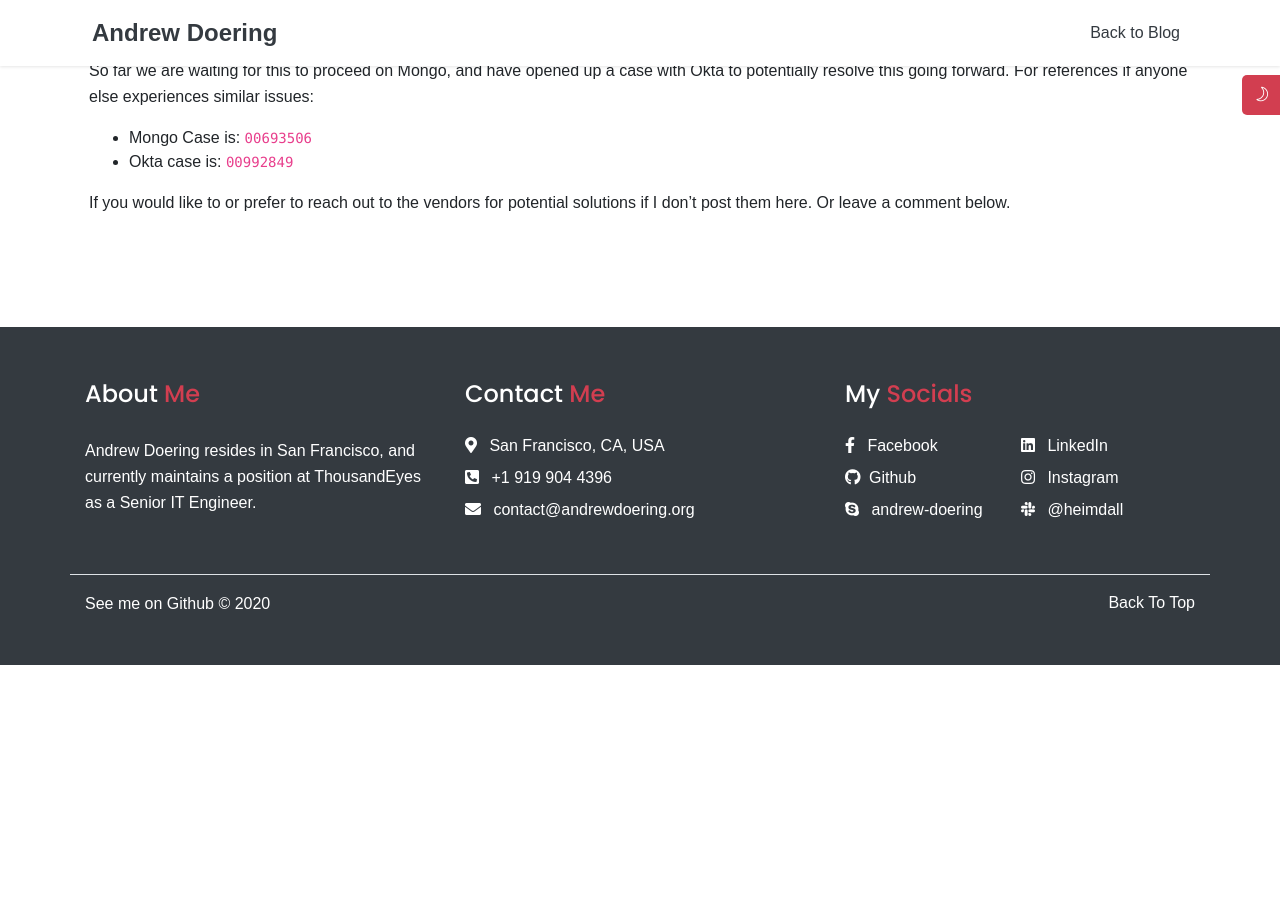
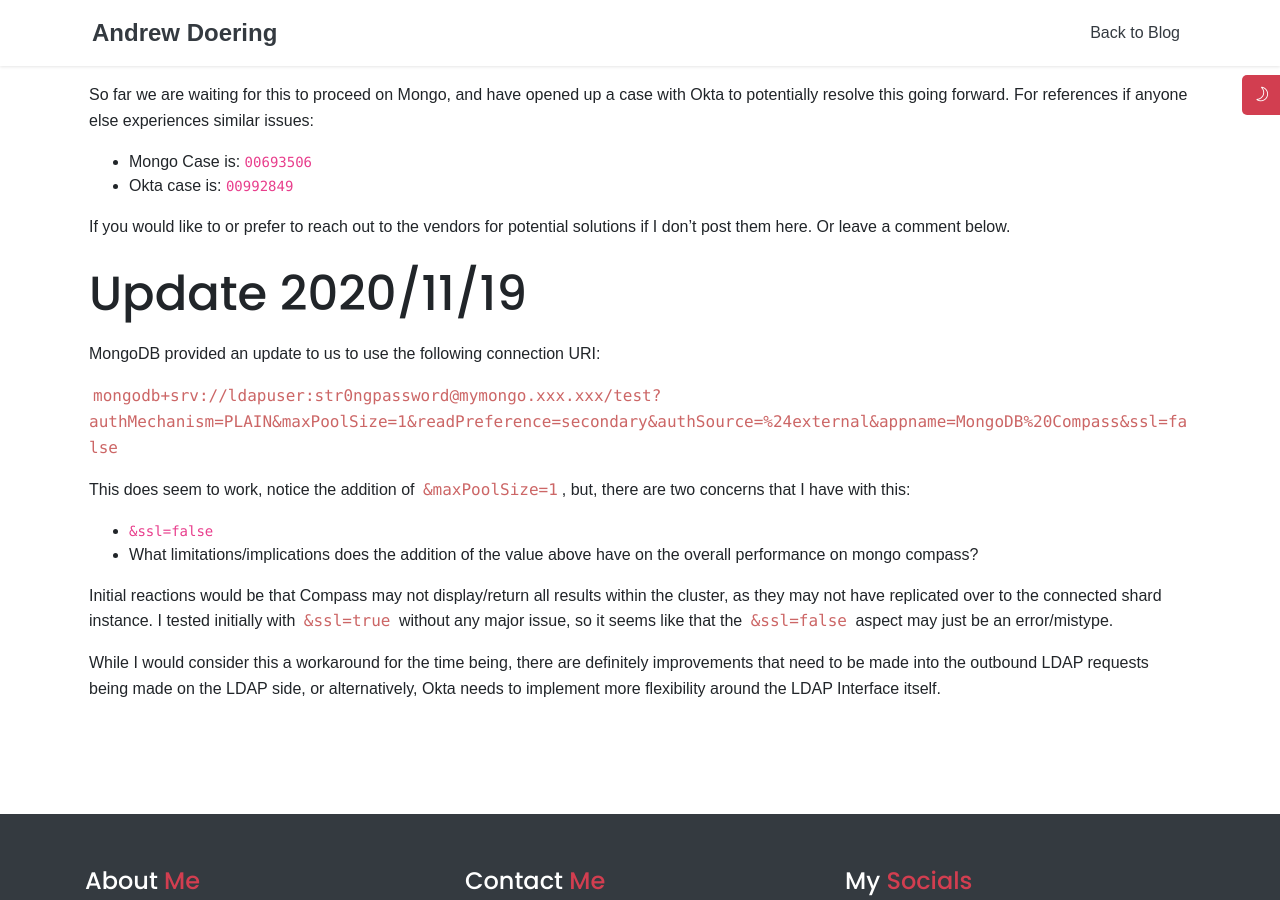
Before and after one commit to delize/delize.github.io, a Jekyll site: the page built from blog/_posts/2020-09-22-authorizing-mongodb-atlas-users-against-oktas-ldap-groups.markdown, in a window 1280 px wide and 900 px high, scrolled down 3016 px. Built offline with Jekyll 4.4.1, drawn with Linux system fonts in a browser that asks for light colours; some web fonts are replaced; comment, search, counter and statistics services are not loaded; before the commit the page ends 3681 px from its top, so only the background shows below that; some of the changed text lies outside the part shown.

Commit message:
Update with workaround from MongoDB

```diff
--- a/blog/_posts/2020-09-22-authorizing-mongodb-atlas-users-against-oktas-ldap-groups.markdown
+++ b/blog/_posts/2020-09-22-authorizing-mongodb-atlas-users-against-oktas-ldap-groups.markdown
@@ -4,9 +4,10 @@
 link: https://andrewdoering.org/blog/2020/09/23/authorizing-mongodb-atlas-users-against-oktas-ldap-groups
 slug: authorizing-mongodb-atlas-users-against-oktas-ldap-groups
 author: Andrew Doering
+published: true
 comments: true
 date: 2020-09-22 06:00:00 -0700
-last_modified_at: 2020-11-17 21:00:00 -0700
+last_modified_at: 2020-11-19 21:00:00 -0700
 layout: post
 tags:
 - Okta
@@ -29,6 +30,7 @@
 - [Issue](#issue)
 - [Solution](#solution)
 - [Update 2020/11/17](#update-20201117)
+- [Update 2020/11/19](#update-20201119)
 
 # Introduction
 
@@ -97,3 +99,18 @@
 - Okta case is: `00992849`
 
 If you would like to or prefer to reach out to the vendors for potential solutions if I don't post them here. Or leave a comment below.
+
+# Update 2020/11/19
+
+MongoDB provided an update to us to use the following connection URI:
+
+`mongodb+srv://ldapuser:str0ngpassword@mymongo.xxx.xxx/test?authMechanism=PLAIN&maxPoolSize=1&readPreference=secondary&authSource=%24external&appname=MongoDB%20Compass&ssl=false`
+
+This does seem to work, notice the addition of `&maxPoolSize=1`, but, there are two concerns that I have with this:
+
+* `&ssl=false`
+* What limitations/implications does the addition of the value above have on the overall performance on mongo compass?
+
+Initial reactions would be that Compass may not display/return all results within the cluster, as they may not have replicated over to the connected shard instance. I tested initially with `&ssl=true` without any major issue, so it seems like that the `&ssl=false` aspect may just be an error/mistype.
+
+While I would consider this a workaround for the time being, there are definitely improvements that need to be made into the outbound LDAP requests being made on the LDAP side, or alternatively, Okta needs to implement more flexibility around the LDAP Interface itself.
```
